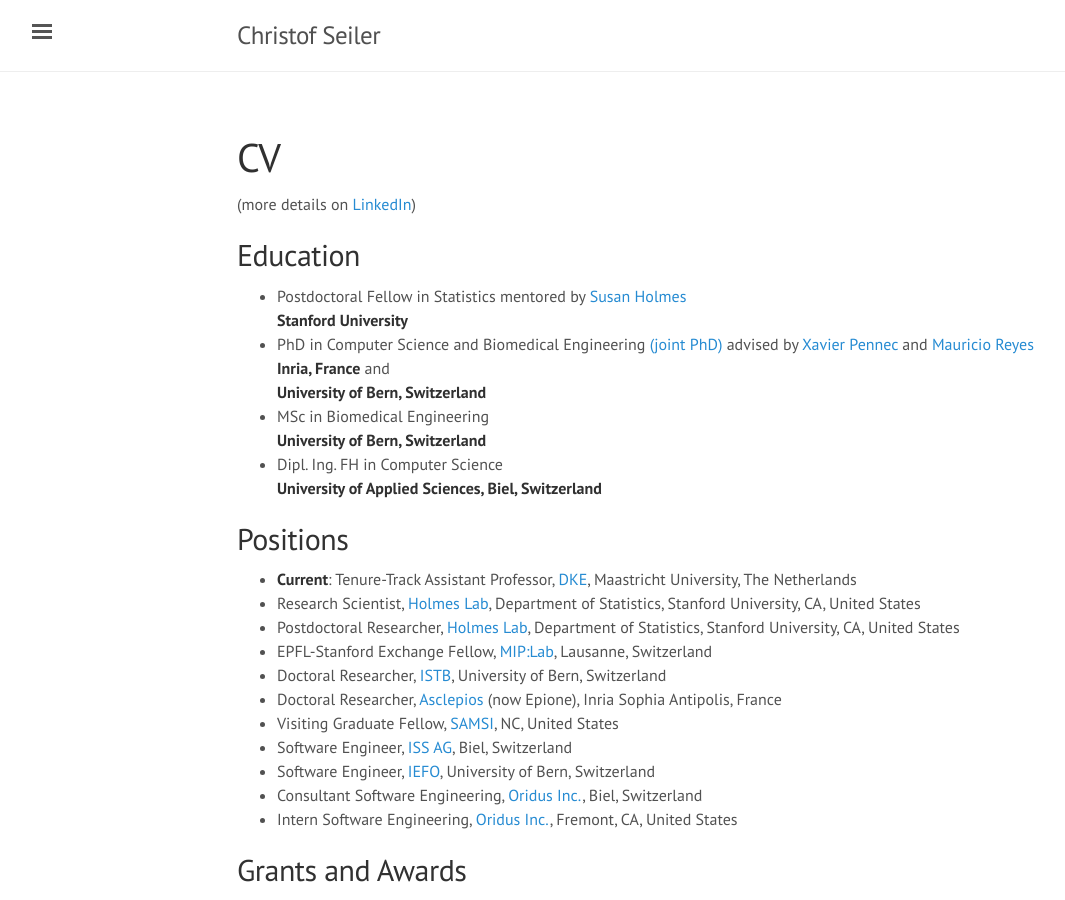
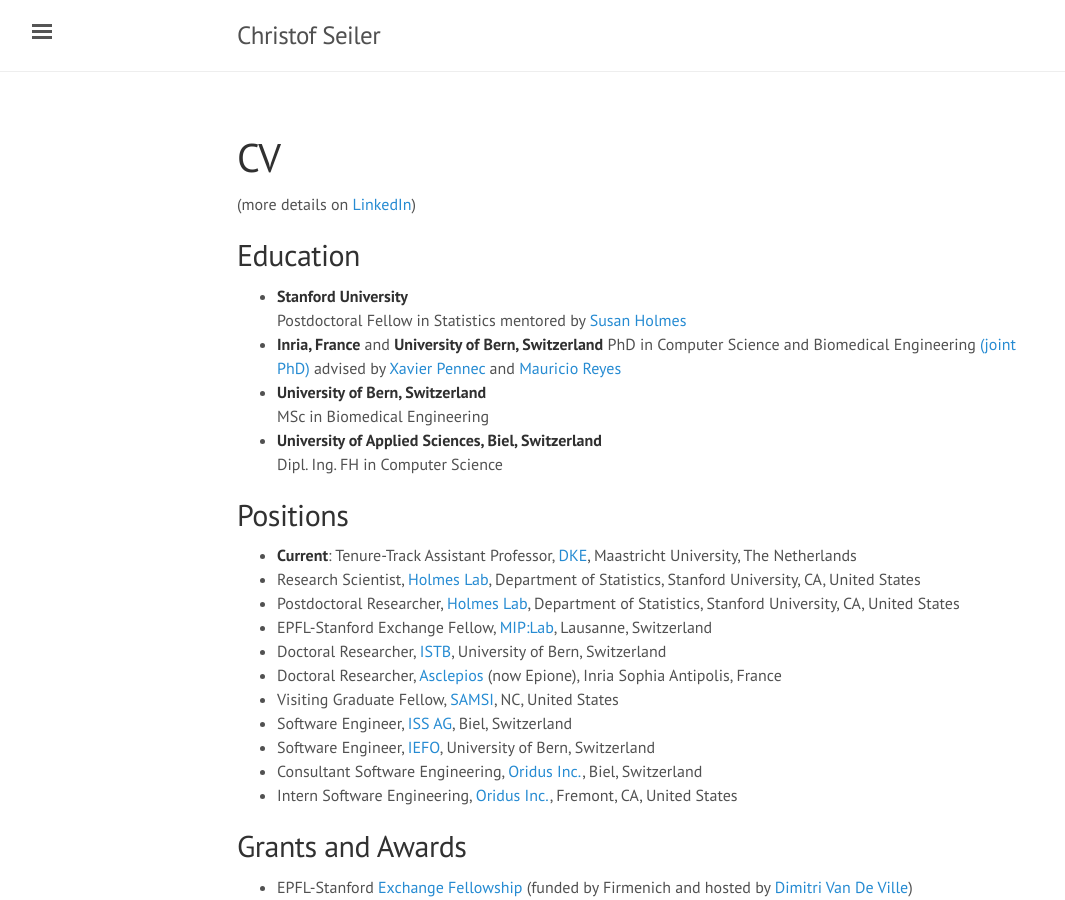
Before and after one commit to ChristofSeiler/ChristofSeiler.github.io, a Jekyll site: the page built from about.md, in a window 1280 px wide and 900 px high. Shown: the whole window, without its empty margins (3-1068 px from the left). Built offline with Jekyll 4.4.1, drawn with Linux system fonts in a browser that asks for light colours.

Commit message:
try different format

```diff
--- a/about.md
+++ b/about.md
@@ -7,14 +7,14 @@
 
 ## Education
 
-* Postdoctoral Fellow in Statistics mentored by [Susan Holmes](https://statweb.stanford.edu/~susan/susan_person.html) <br>
-**Stanford University**
-* PhD in Computer Science and Biomedical Engineering [(joint PhD)](http://www.unibe.ch/studies/programs/doctorate/doctoral_degree/joint_supervision_doctorate/index_eng.html) advised by [Xavier Pennec](http://www-sop.inria.fr/members/Xavier.Pennec/) and [Mauricio Reyes](http://www.mauricioreyes.me/) <br>
-**Inria, France** and <br> **University of Bern, Switzerland**
-* MSc in Biomedical Engineering <br>
-**University of Bern, Switzerland**
-* Dipl. Ing. FH in Computer Science <br>
-**University of Applied Sciences, Biel, Switzerland**
+* **Stanford University** <br>
+Postdoctoral Fellow in Statistics mentored by [Susan Holmes](https://statweb.stanford.edu/~susan/susan_person.html)
+* **Inria, France** and **University of Bern, Switzerland**
+PhD in Computer Science and Biomedical Engineering [(joint PhD)](http://www.unibe.ch/studies/programs/doctorate/doctoral_degree/joint_supervision_doctorate/index_eng.html) advised by [Xavier Pennec](http://www-sop.inria.fr/members/Xavier.Pennec/) and [Mauricio Reyes](http://www.mauricioreyes.me/)
+* **University of Bern, Switzerland** <br>
+MSc in Biomedical Engineering
+* **University of Applied Sciences, Biel, Switzerland** <br>
+Dipl. Ing. FH in Computer Science
 
 ## Positions
 
```
